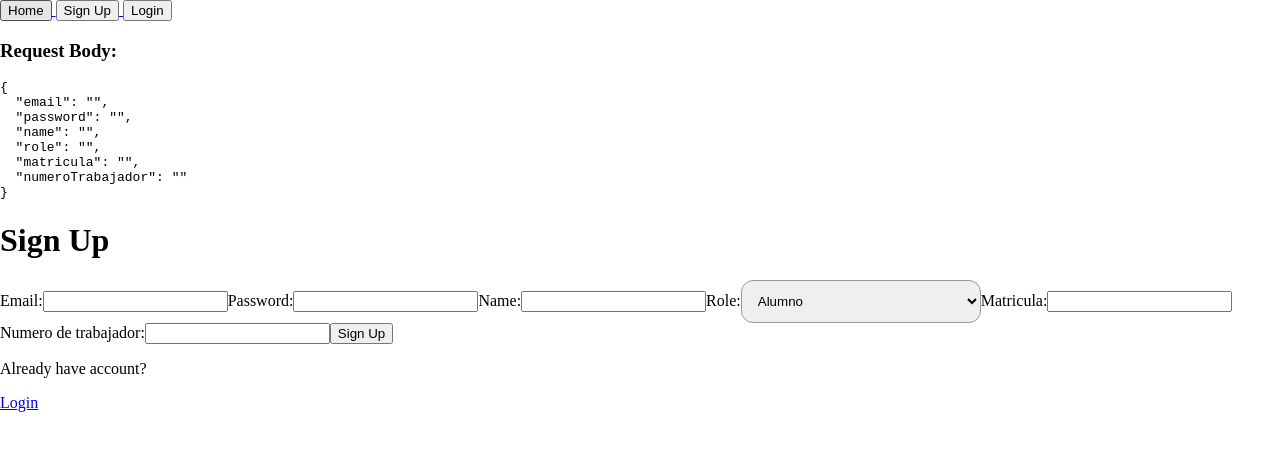
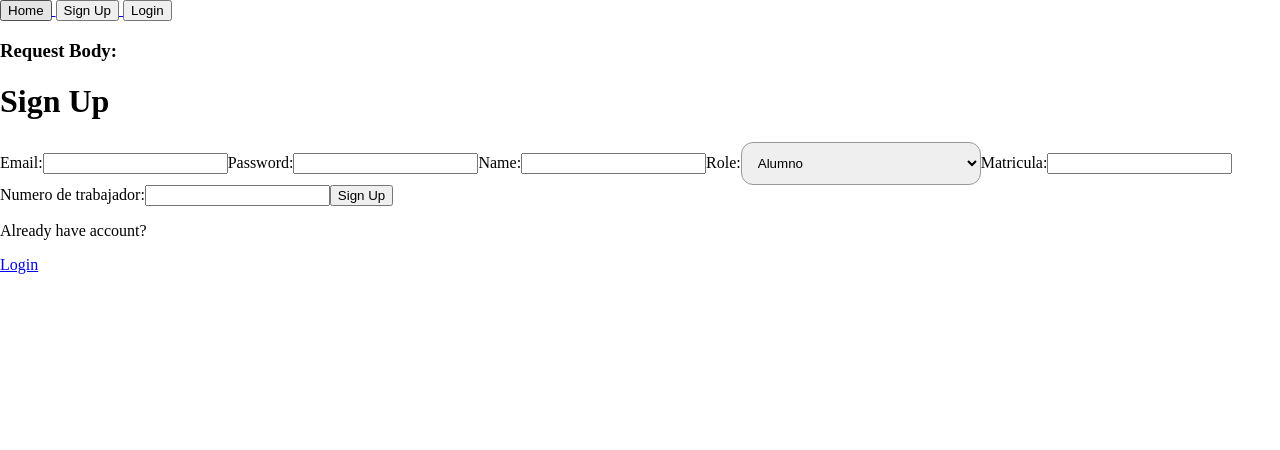
Before and after one commit to valmejia/creditosTeso, a React (Create React App) app in the folder client/: page /signup in a window 1280 px wide. Shown: the top 450 px of the page. Built offline with nearby package versions, Linux system fonts and the light colour scheme; no server answers.

Commit message:
delete JSON del front

```diff
--- a/client/src/pages/SignupPage/SignupPage.jsx
+++ b/client/src/pages/SignupPage/SignupPage.jsx
@@ -60,7 +60,6 @@ function SignupPage() {
     <div className="SignupPage">
        <div>
         <h3>Request Body:</h3>
-        <pre>{JSON.stringify({ email, password, name, role, matricula, numeroTrabajador }, null, 2)}</pre>
       </div>
       <h1>Sign Up</h1>
 
```
